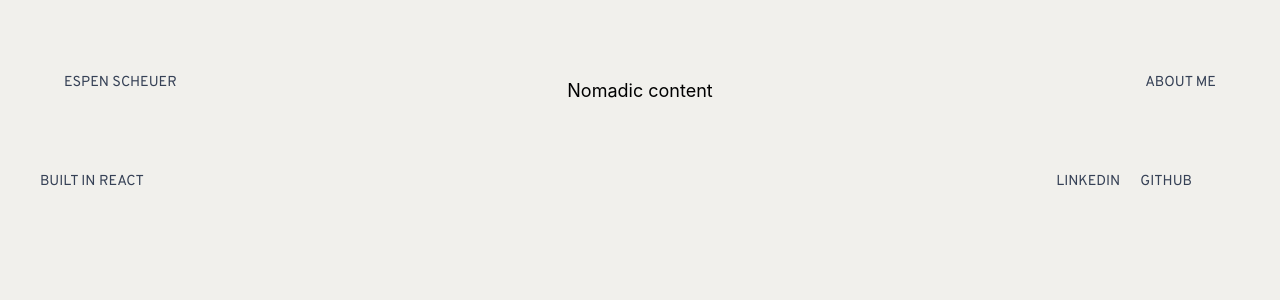
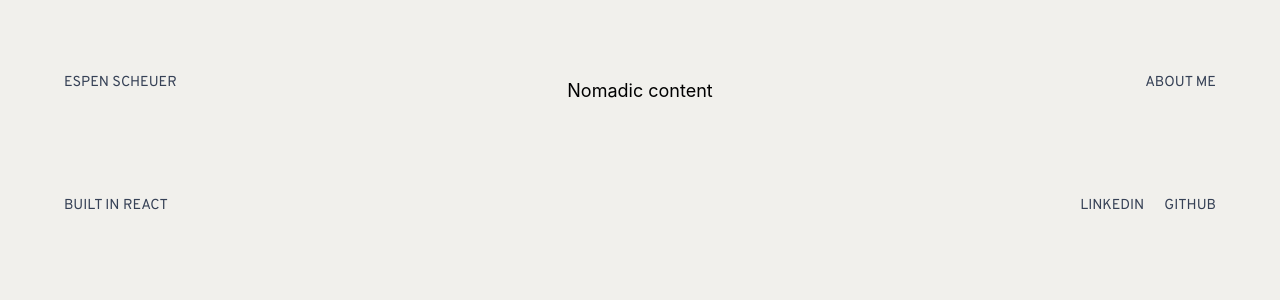
Before and after one commit to espenscheuer/portfolio, a React (Create React App) app: page /nomadic in a window 1280 px wide. Shown: the top 300 px of the page. Built offline with nearby package versions, Linux system fonts and the light colour scheme.

Commit message:
fixed spacing

```diff
--- a/src/App.css
+++ b/src/App.css
@@ -50,7 +50,7 @@ html{
   align-items: center;
   justify-content: space-between;
   height: 10vh;
-  padding: 5vh 5vh;
+  padding: 5vw 5vw;
 }
 .left {
   margin-top: 40px;
```
